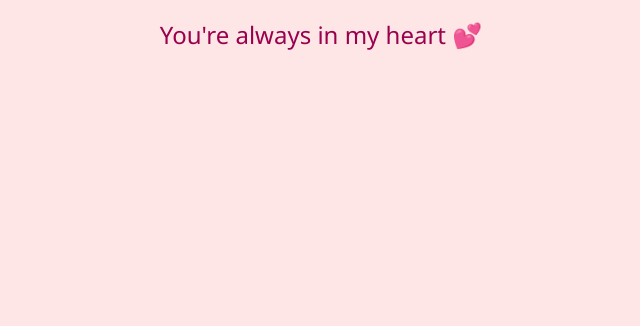
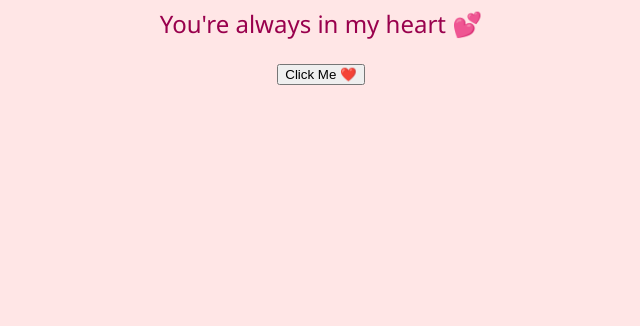
Before and after one commit to wangukudziila/iloveyou., a plain HTML site: page index.html in a window 1280 px wide. Shown: the part 474-800 px from the top of the page, without its empty margins (319-959 px from the left). Drawn offline with Linux system fonts and the light colour scheme.

Commit message:
index.html

```diff
--- a/index.html
+++ b/index.html
@@ -9,5 +9,6 @@
   <div class="heart">❤️</div>
   <h1>I Love You</h1>
   <p>You're always in my heart 💕</p>
+  <button onclick="showLoveMessage()">Click Me ❤️</button>
 </body>
 </html>
```
